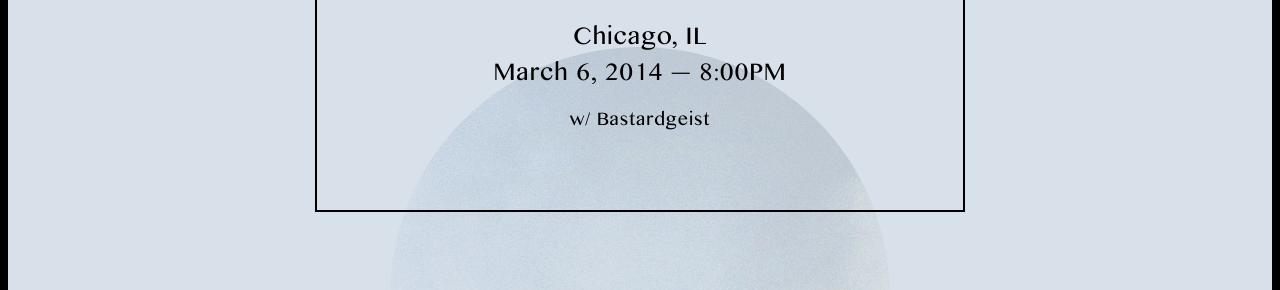
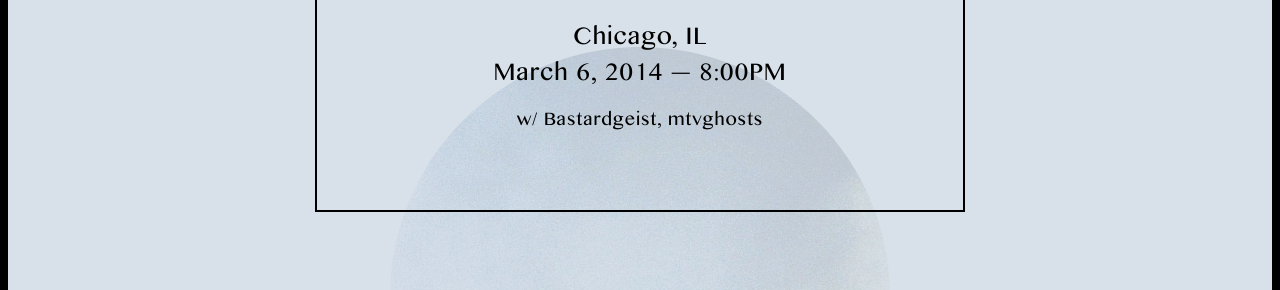
Before and after one commit to sunjacket/sunjacket.github.io, a Jekyll site: the page built from index.html, in a window 1280 px wide and 900 px high, scrolled down 1159 px. Shown: the part 150-440 px from the top of the window. Built offline with Jekyll 4.4.1, drawn with Linux system fonts in a browser that asks for light colours; nearby versions of some CDN libraries; Markdown is read by kramdown in place of the engine named in the settings.

Commit message:
Update shows list

```diff
--- a/index.html
+++ b/index.html
@@ -18,7 +18,7 @@
               <h2 class="city">Chicago, IL</h2>
               <h3 class="date">March 6, 2014 &mdash; 8:00PM</h3>
             </hgroup>
-            <p class="bands">w/ Bastardgeist</p>
+            <p class="bands">w/ Bastardgeist, mtvghosts</p>
           </header>
           <nav class="show-links">
             <div class="vertical-wrap">
```
